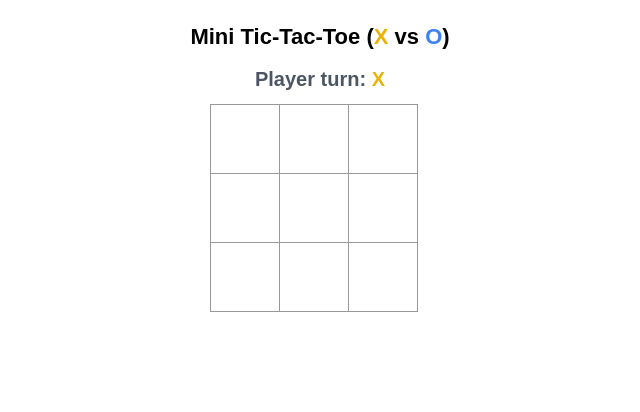
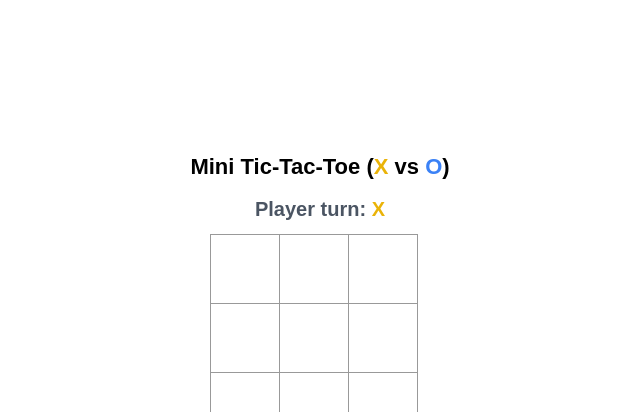
Before and after one commit to doodleEmon/Tic-Tac-Toe, a React (Vite) app: page / in a window 1280 px wide. Shown: the top 412 px of the page, without its empty margins (320-960 px from the left). Built offline with nearby package versions, Linux system fonts and the light colour scheme.

Commit message:
now container is set in the center

```diff
--- a/src/components/Board.jsx
+++ b/src/components/Board.jsx
@@ -53,7 +53,7 @@ const Board = () => {
   }
 
   return (
-    <div className="w-full mx-auto">
+    <div className="w-full mx-auto mt-[50%]">
       <h1 className="text-center font-semibold">
         Mini Tic-Tac-Toe (<span className="text-yellow-500">X</span> vs{" "}
         <span className="text-blue-500">O</span>)
```
